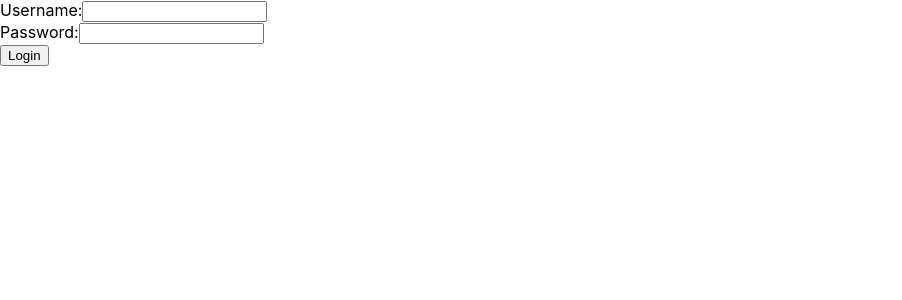
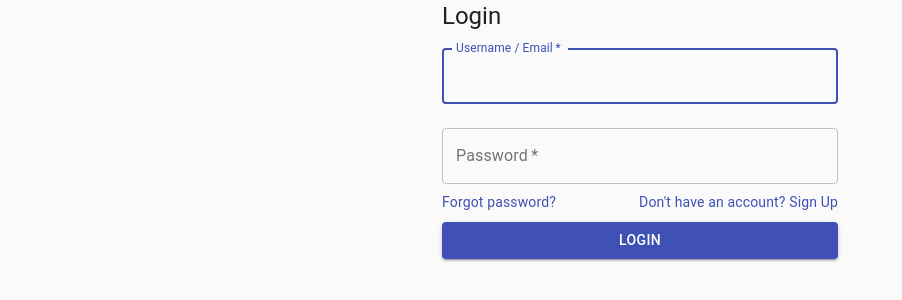
Before and after one commit to linx05/chatbox-web, a React (Create React App) app: page /login in a window 1280 px wide. Shown: the top 300 px of the page, without its empty margins (0-902 px from the left). Built offline with nearby package versions, Linux system fonts and the light colour scheme.

Commit message:
Add login page

```diff
--- a/src/components/pages/Login/Login.js
+++ b/src/components/pages/Login/Login.js
@@ -1,16 +1,27 @@
 import React, { Component } from 'react';
 import PropTypes from 'prop-types';
+import {
+  Container,
+  Typography,
+  Button,
+  CssBaseline,
+  TextField,
+  Grid,
+  Link
+} from '@material-ui/core';
 import { Redirect } from 'react-router-dom';
 import API from '../../../services/API';
 
 export class Login extends Component {
-  state = {};
+  state = {
+    user: {}
+  };
 
   submitLogin = (e) => {
     e.preventDefault();
 
     API.makeRequest({
-      data: this.state,
+      data: this.state.user,
       method: 'POST',
       url: 'auth/token',
     })
@@ -20,8 +31,9 @@ export class Login extends Component {
         this.setState({
           userAuthenticated: true,
         })
+        alert("You can login!!!!")
       }
-      alert('Login!');
+
     })
     .catch(err => {
       console.log(err);
@@ -29,28 +41,79 @@ export class Login extends Component {
     })
   }
 
-  onChangeLogin = (e) => this.setState({ login: e.target.value });
-
-  onChangePassword = (e) => this.setState({ password: e.target.value });
+  onChange = (e) => {
+    let { user } = this.state;
+    user[e.target.name] = e.target.value;
+    this.setState({user});
+  }
 
   render() {
-    if (this.props.user || this.state.userAuthenticated) {
+
+    const { login, password, userAuthenticated } = this.state;
+    const { user } = this.props;
+
+    if (user || userAuthenticated) {
       return <Redirect to="/chat" />
     }
 
-    return (<div>
-      <div>
-        Username:
-        <input type="text" onChange={this.onChangeLogin} value={this.state.login} />
-      </div>
-      <div>
-        Password:
-        <input type="password" onChange={this.onChangePassword} value={this.state.password} />
-      </div>
-      <div>
-        <button onClick={this.submitLogin}>Login</button>
-      </div>
-    </div>);
+    return (
+      <Container component="main" maxWidth="xs">
+        <CssBaseline />
+        <div>
+          <Typography component="h1" variant="h5">
+            Login
+          </Typography>
+          <form noValidate onSubmit={this.handleSubmit}>
+            <TextField
+              variant="outlined"
+              margin="normal"
+              required
+              fullWidth
+              id="name"
+              label="Username / Email"
+              name="login"
+              autoComplete="login"
+              autoFocus
+              onChange={this.onChange}
+              value={login}
+            />
+            <TextField
+              variant="outlined"
+              margin="normal"
+              required
+              fullWidth
+              name="password"
+              label="Password"
+              type="password"
+              id="password"
+              onChange={this.onChange}
+              value={password}
+              autoComplete="current-password"
+            />
+          <Grid container>
+              <Grid item xs style={{marginBottom: 10}}>
+                <Link href="#" variant="body2">
+                  Forgot password?
+                </Link>
+              </Grid>
+              <Grid item>
+                <Link href="/sign-up" variant="body2">
+                  {"Don't have an account? Sign Up"}
+                </Link>
+              </Grid>
+            </Grid>
+            <Button
+              type="submit"
+              fullWidth
+              variant="contained"
+              color="primary"
+            >
+              Login
+            </Button>
+        </form>
+        </div>
+      </Container>
+    )
   }
 }
 
--- a/src/components/pages/Login/LoginContainer.js
+++ b/src/components/pages/Login/LoginContainer.js
@@ -8,7 +8,6 @@ const mapStateToProps = (state) => {
   };
 }
 
-
 const mapDispatchToProps = {
   setUserToken,
 }
--- a/src/components/pages/Signup/Signup.js
+++ b/src/components/pages/Signup/Signup.js
@@ -5,7 +5,9 @@ import {
   Typography,
   Button,
   CssBaseline,
-  TextField
+  TextField,
+  Grid,
+  Link
 } from '@material-ui/core';
 
 import API from '../../../services/API';
@@ -103,6 +105,13 @@ export class Signup extends Component {
               value={password}
               autoComplete="current-password"
             />
+            <Grid container style={{marginBottom: 10}}>
+              <Grid item>
+                <Link href="/login" variant="body2">
+                  {"Already have an account? Login"}
+                </Link>
+              </Grid>
+            </Grid>
             <Button
               type="submit"
               fullWidth
```
